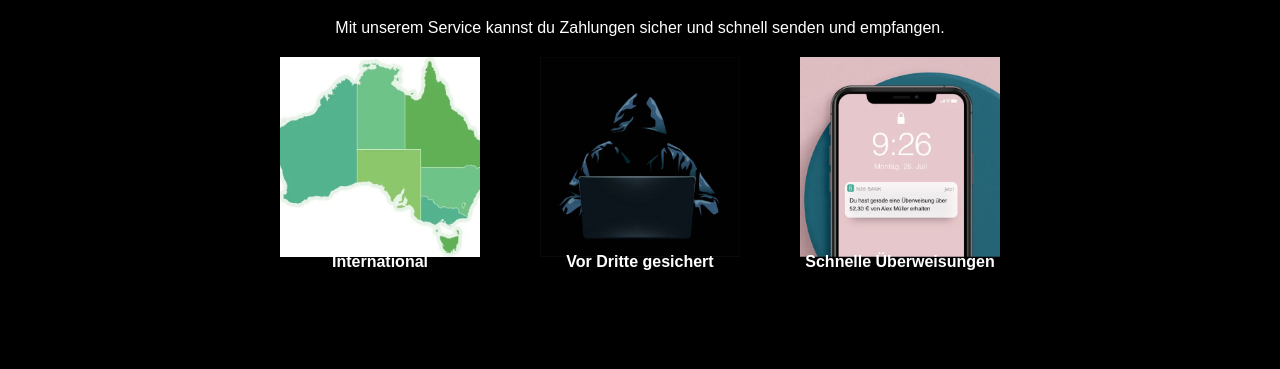
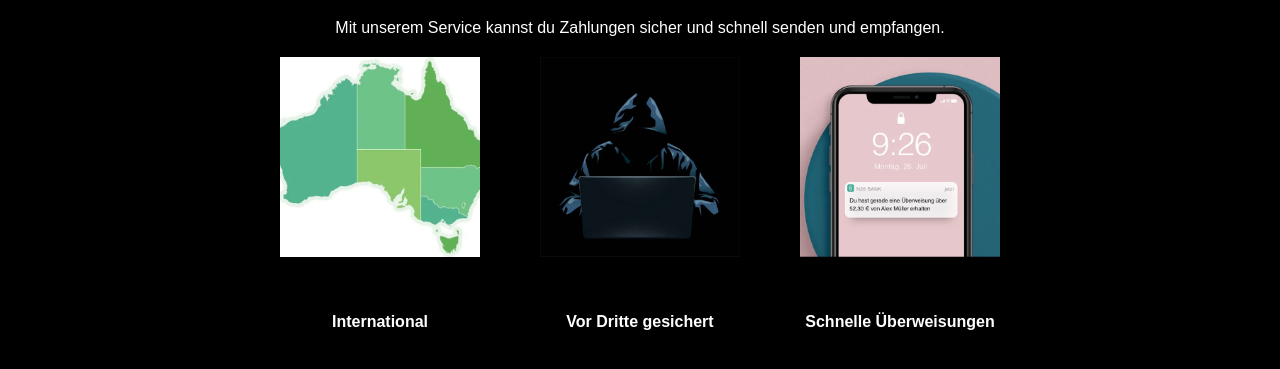
Before and after one commit to alex1-0/test, a plain HTML site: page index.html in a window 1280 px wide. Shown: the part 199-568 px from the top of the page. Drawn offline with Linux system fonts and the light colour scheme.

Commit message:
Update styles.css

```diff
--- a/styles.css
+++ b/styles.css
@@ -37,6 +37,7 @@ header {
     text-align: center;
     width: 220px; /* Breite fixieren, damit alles gleich bleibt */
     position: relative;
+    padding-bottom: 40px; /* Mehr Platz nach unten für die Texte */
 }
 
 .image-container img {
@@ -49,12 +50,12 @@ header {
 
 .image-container p {
     position: absolute;
-    bottom: -30px; /* Fixierte Höhe unter den Bildern */
+    bottom: -50px; /* Abstand nach unten erhöht */
     left: 50%;
     transform: translateX(-50%);
     font-weight: bold;
     font-size: 16px;
-    width: 100%; /* Damit der Text sauber in der Mitte bleibt */
+    width: 100%;
 }
 
 .hidden {
```
